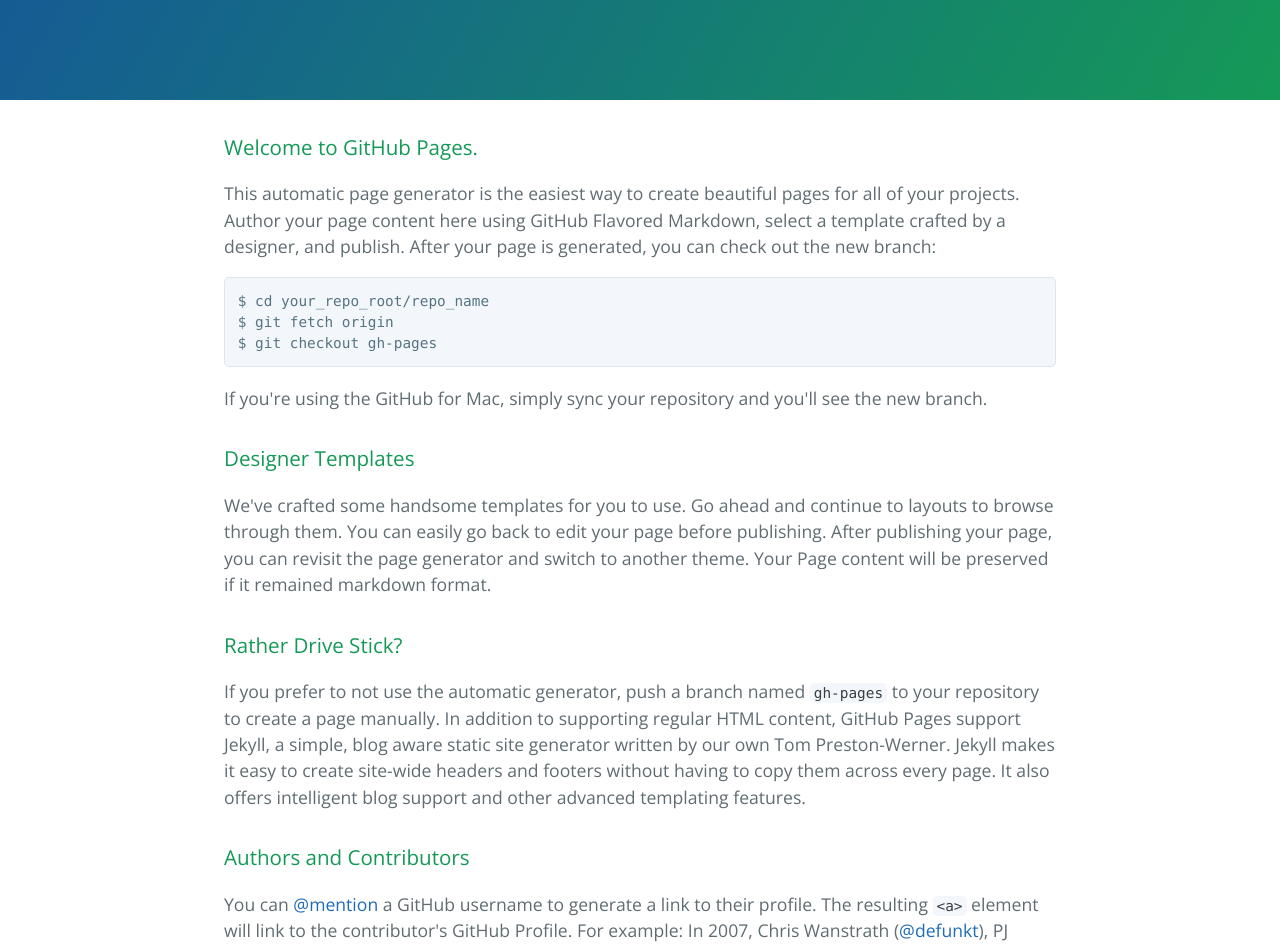
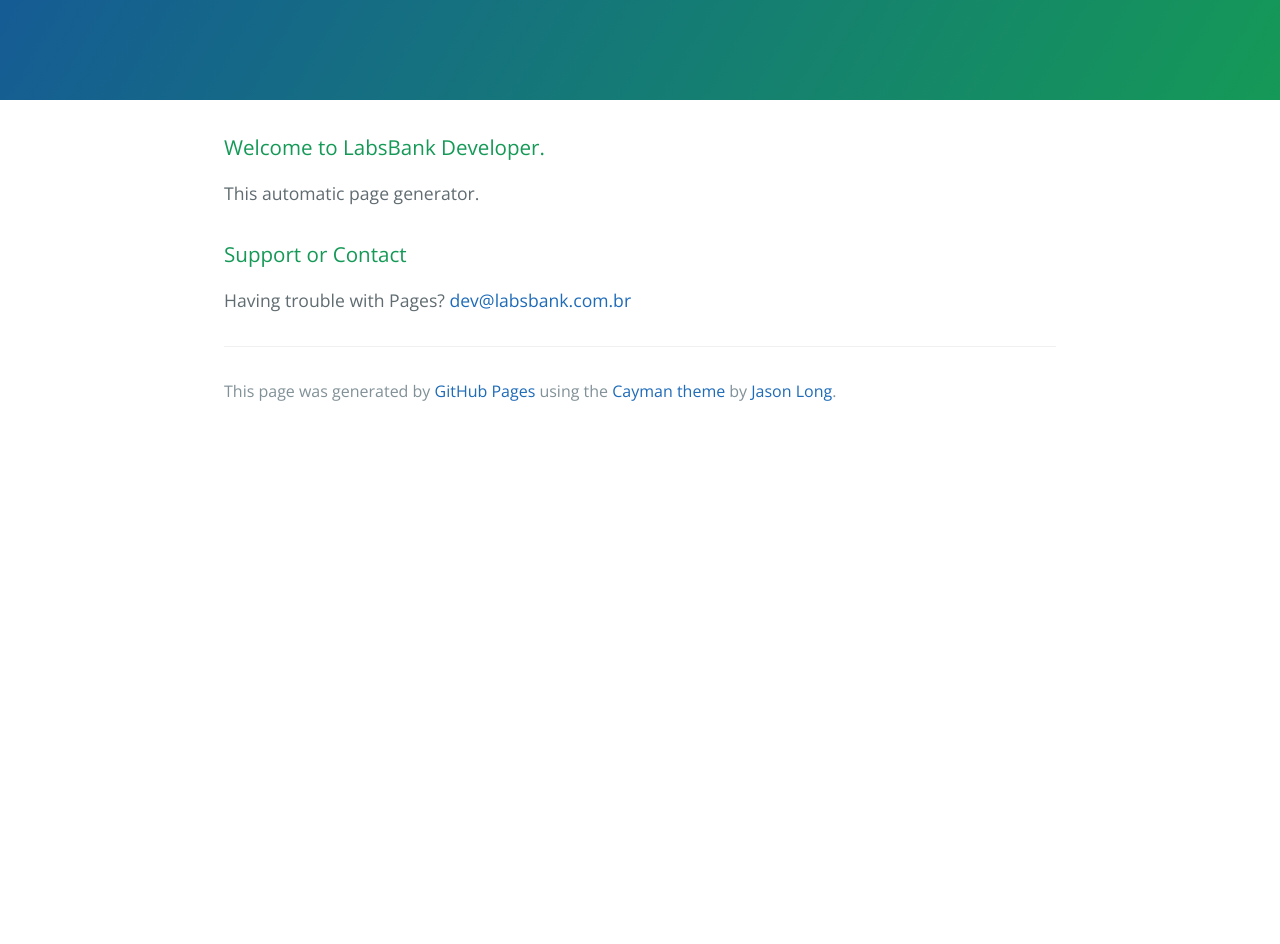
Before and after one commit to LabsBank/labsbank.github.io, a plain HTML site: page index.html in a window 1280 px wide. Shown: the part 170-1114 px from the top of the page. After the commit the page ends 800 px from the top, so only its background shows below. Drawn offline with nearby package versions, Linux system fonts and the light colour scheme.

Commit message:
Replace master branch with page content via GitHub

```diff
--- a/index.html
+++ b/index.html
@@ -2,7 +2,7 @@
 <html lang="en-us">
   <head>
     <meta charset="UTF-8">
-    <title>Labsbank Developer by LabsBank</title>
+    <title>LabsBank Developer by LabsBank</title>
     <meta name="viewport" content="width=device-width, initial-scale=1">
     <link rel="stylesheet" type="text/css" href="stylesheets/normalize.css" media="screen">
     <link href='http://fonts.googleapis.com/css?family=Open+Sans:400,700' rel='stylesheet' type='text/css'>
@@ -11,42 +11,20 @@
   </head>
   <body>
     <section class="page-header">
-      <h1 class="project-name">Labsbank Developer</h1>
+      <h1 class="project-name">LabsBank Developer</h1>
       <h2 class="project-tagline"></h2>
     </section>
 
     <section class="main-content">
       <h3>
-<a id="welcome-to-github-pages" class="anchor" href="#welcome-to-github-pages" aria-hidden="true"><span class="octicon octicon-link"></span></a>Welcome to GitHub Pages.</h3>
+<a id="welcome-to-labsbank-developer" class="anchor" href="#welcome-to-labsbank-developer" aria-hidden="true"><span class="octicon octicon-link"></span></a>Welcome to LabsBank Developer.</h3>
 
-<p>This automatic page generator is the easiest way to create beautiful pages for all of your projects. Author your page content here using GitHub Flavored Markdown, select a template crafted by a designer, and publish. After your page is generated, you can check out the new branch:</p>
-
-<pre><code>$ cd your_repo_root/repo_name
-$ git fetch origin
-$ git checkout gh-pages
-</code></pre>
-
-<p>If you're using the GitHub for Mac, simply sync your repository and you'll see the new branch.</p>
-
-<h3>
-<a id="designer-templates" class="anchor" href="#designer-templates" aria-hidden="true"><span class="octicon octicon-link"></span></a>Designer Templates</h3>
-
-<p>We've crafted some handsome templates for you to use. Go ahead and continue to layouts to browse through them. You can easily go back to edit your page before publishing. After publishing your page, you can revisit the page generator and switch to another theme. Your Page content will be preserved if it remained markdown format.</p>
-
-<h3>
-<a id="rather-drive-stick" class="anchor" href="#rather-drive-stick" aria-hidden="true"><span class="octicon octicon-link"></span></a>Rather Drive Stick?</h3>
-
-<p>If you prefer to not use the automatic generator, push a branch named <code>gh-pages</code> to your repository to create a page manually. In addition to supporting regular HTML content, GitHub Pages support Jekyll, a simple, blog aware static site generator written by our own Tom Preston-Werner. Jekyll makes it easy to create site-wide headers and footers without having to copy them across every page. It also offers intelligent blog support and other advanced templating features.</p>
-
-<h3>
-<a id="authors-and-contributors" class="anchor" href="#authors-and-contributors" aria-hidden="true"><span class="octicon octicon-link"></span></a>Authors and Contributors</h3>
-
-<p>You can <a href="https://github.com/blog/821" class="user-mention">@mention</a> a GitHub username to generate a link to their profile. The resulting <code>&lt;a&gt;</code> element will link to the contributor's GitHub Profile. For example: In 2007, Chris Wanstrath (<a href="https://github.com/defunkt" class="user-mention">@defunkt</a>), PJ Hyett (<a href="https://github.com/pjhyett" class="user-mention">@pjhyett</a>), and Tom Preston-Werner (<a href="https://github.com/mojombo" class="user-mention">@mojombo</a>) founded GitHub.</p>
+<p>This automatic page generator.</p>
 
 <h3>
 <a id="support-or-contact" class="anchor" href="#support-or-contact" aria-hidden="true"><span class="octicon octicon-link"></span></a>Support or Contact</h3>
 
-<p>Having trouble with Pages? Check out the documentation at <a href="https://help.github.com/pages">https://help.github.com/pages</a> or contact <a href="mailto:support@github.com">support@github.com</a> and we’ll help you sort it out.</p>
+<p>Having trouble with Pages? <a href="mailto:dev@labsbank.com.br">dev@labsbank.com.br</a></p>
 
       <footer class="site-footer">
 
```
Also changed, not shown: params.json (+1 -1 lines).
